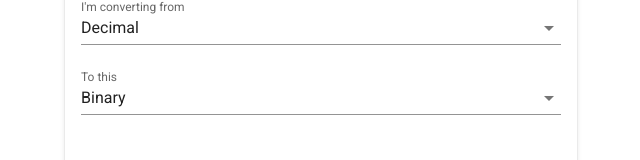
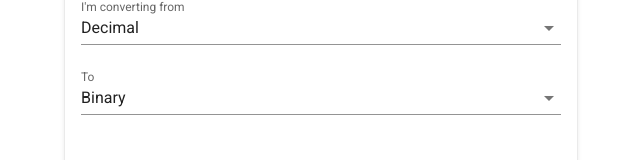
Before and after one commit to remi-guan/number-base-conversion-checker, a Vue app: page / in a window 1280 px wide. Shown: the part 172-332 px from the top of the page, without its empty margins (319-959 px from the left). Built offline with nearby package versions, Linux system fonts and the light colour scheme.

Commit message:
feat: change label of answer base

```diff
--- a/src/components/Checker.vue
+++ b/src/components/Checker.vue
@@ -23,7 +23,7 @@
               v-model="answerBase"
               :input="clearAnswerMessage"
               item-value="base"
-              label="To this"
+              label="To"
               :items="types"
             >
             </v-select>
```
